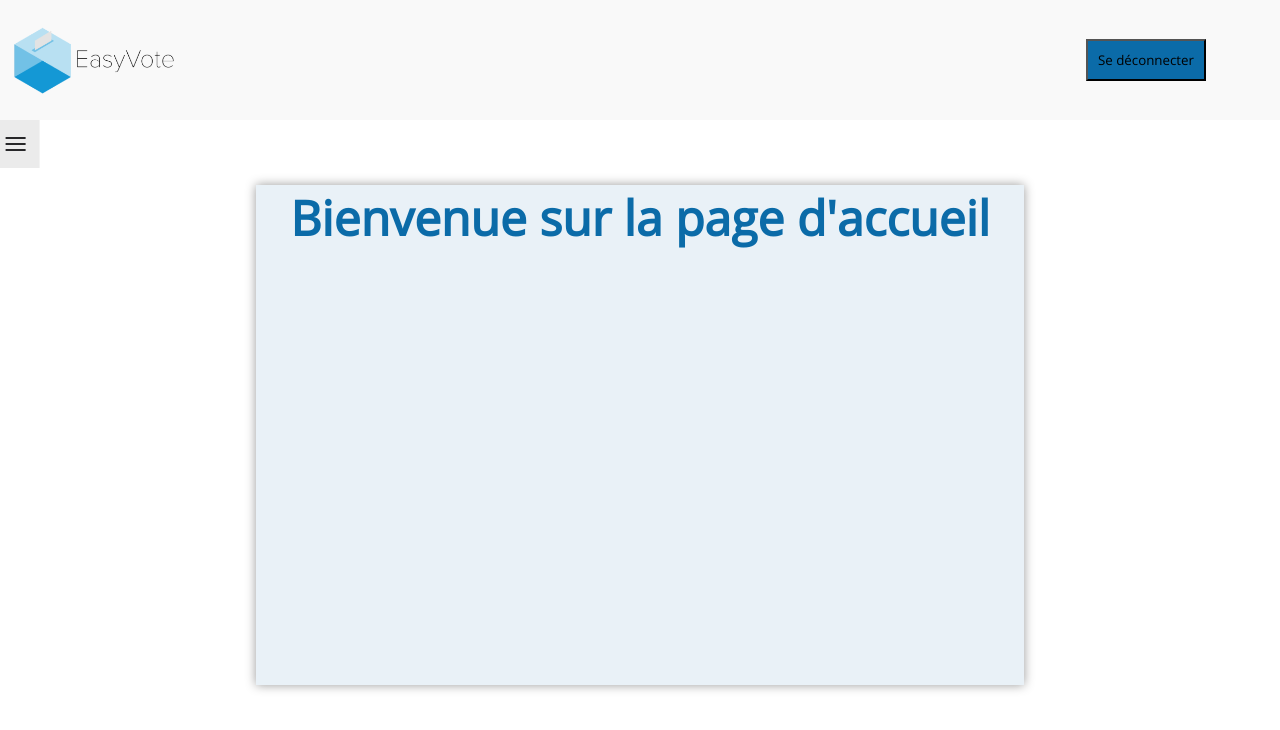
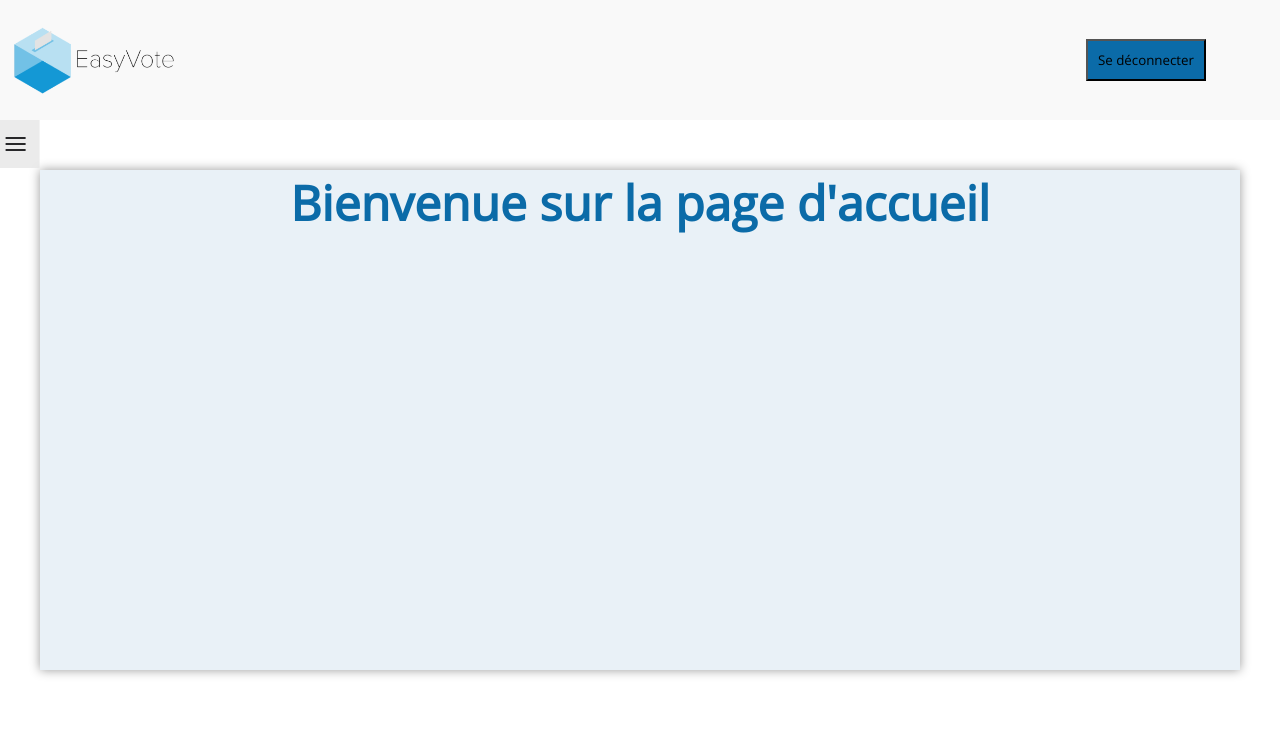
Before and after one commit to emkyu404/EasyVote, a React (Create React App) app in the folder client/: page / in a window 1280 px wide. Shown: the top 730 px of the page. Built offline with nearby package versions, Linux system fonts and the light colour scheme.

Commit message:
retrait de la partie .page dans le App.css

```diff
--- a/client/src/css/App.css
+++ b/client/src/css/App.css
@@ -82,17 +82,6 @@ body {
   z-index : 2;
 }
 
-.page{
-  z-index : -1;
-  background : white;
-  position :relative;
-  margin-left : 10vw;
-  margin-right : 10vw;
-  min-height : 90vh;
-  padding : 10vw;
-  padding-top : 15px;
-}
-
 .hamburger-container{
   background-color : rgba(229,229,229,0.75);
   z-index : 50;
```
